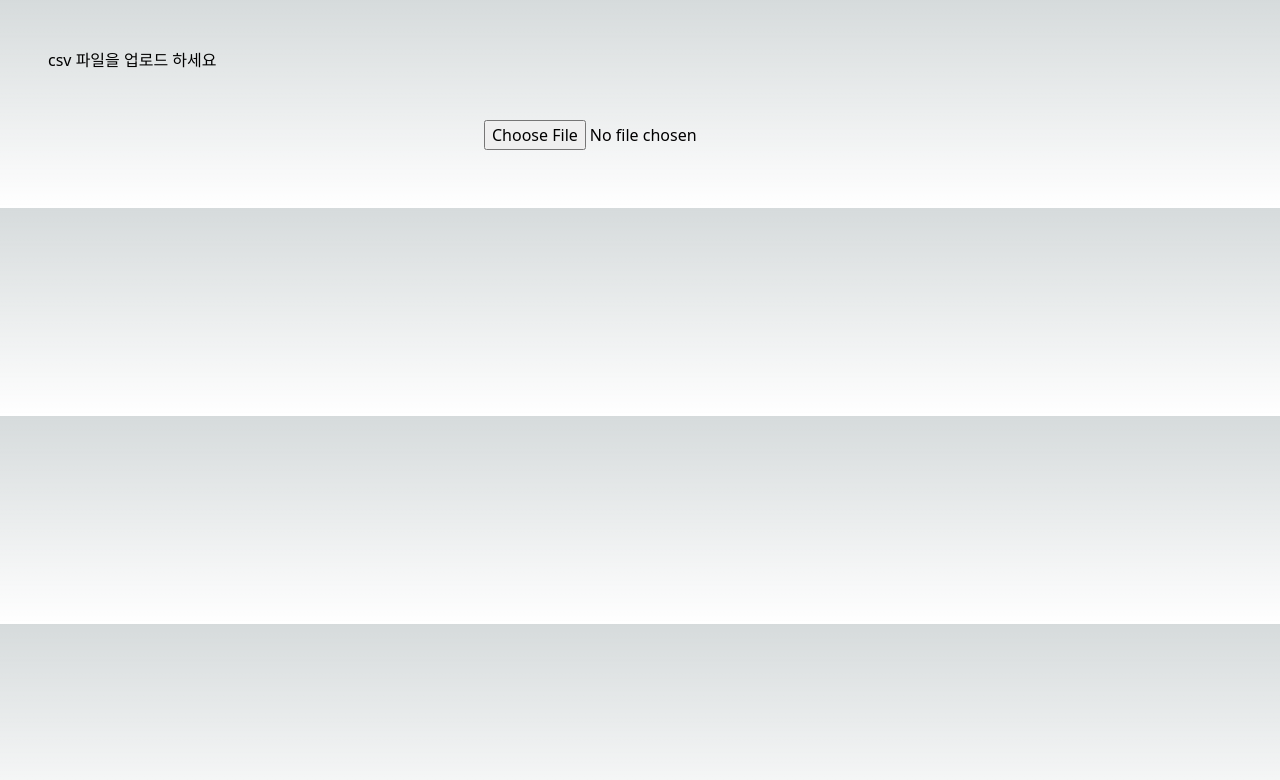
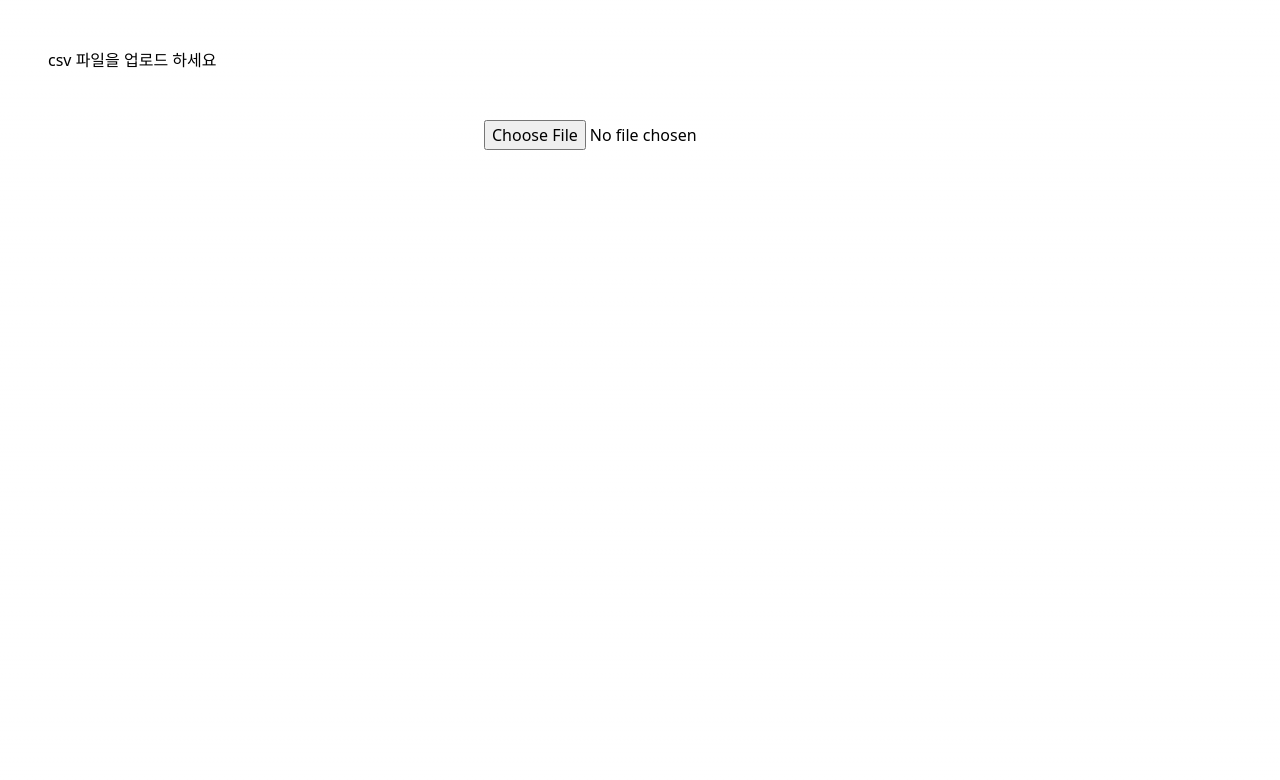
Before and after one commit to AronLee5263/stc-front-test, a Next.js app in the folder my-app/: page / in a window 1280 px wide. Shown: the top 780 px of the page. Built offline with nearby package versions, Linux system fonts and the light colour scheme.

Commit message:
Style : margin 값 조정

```diff
--- a/my-app/src/styles/globals.css
+++ b/my-app/src/styles/globals.css
@@ -18,10 +18,6 @@
 
 body {
   color: rgb(var(--foreground-rgb));
-  background: linear-gradient(
-      to bottom,
-      transparent,
-      rgb(var(--background-end-rgb))
-    )
-    rgb(var(--background-start-rgb));
+  background: linear-gradient(to bottom, transparent, rgb(var(--background-end-rgb)));
+  /* rgb(var(--background-start-rgb)); */
 }
```
